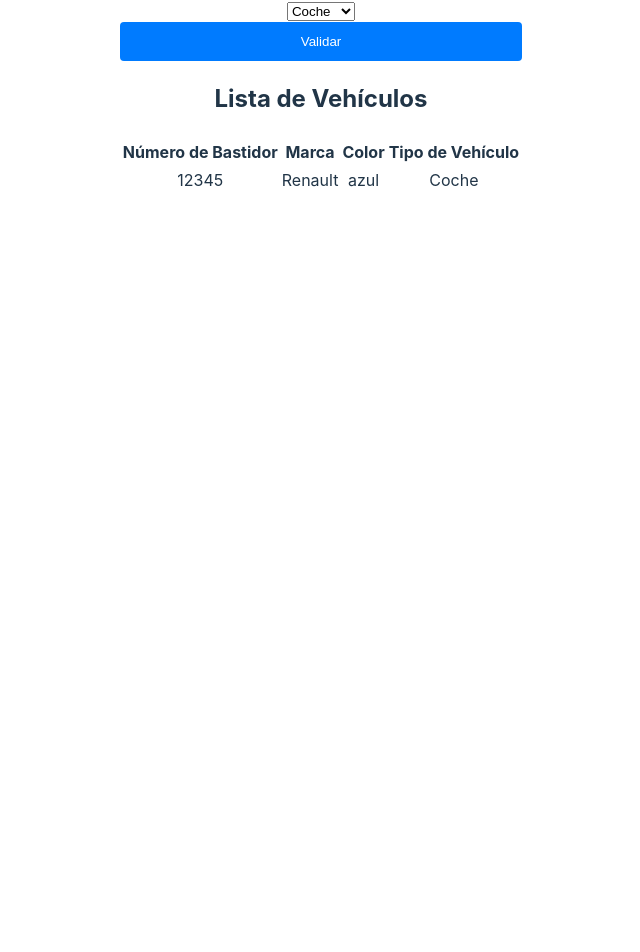
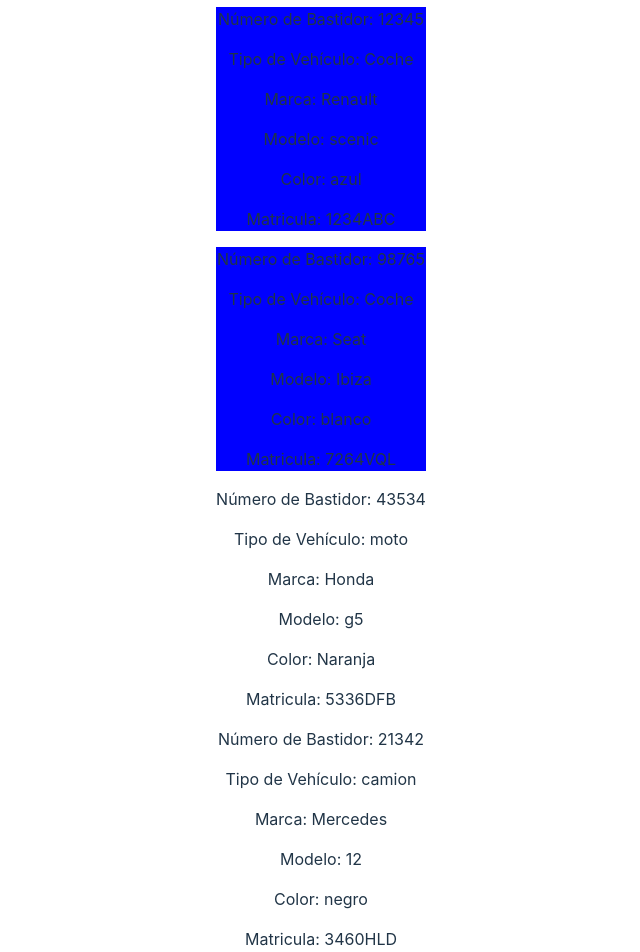
Before and after one commit to isaiasfl/Recuperacion2324, a React (Vite) app in the folder React/RafaelAmador/dia-02-04/: page / in a window 1280 px wide. Shown: the part 455-1407 px from the top of the page, without its empty margins (319-959 px from the left). Before the commit the page ends 800 px from the top, so only its background shows below. Built offline with nearby package versions, Linux system fonts and the light colour scheme; data requests are answered from the project's data file.

Commit message:
avance ejercicio 2 React

```diff
--- a/React/RafaelAmador/dia-02-04/server/db.json
+++ b/React/RafaelAmador/dia-02-04/server/db.json
@@ -1,14 +1,44 @@
 {
   "altas": [
     {
-            "id": 1,
+      "id": "1",
       "bastidor": "12345",
-            "marca" : "Renault",
+      "marca": "Renault",
       "modelo": "scenic",
       "tipo": "Coche",
       "color": "azul",
       "fecha": "02/04/2024",
-            "matricula":"1234ABC"
+      "matricula": "1234ABC"
+    },
+    {
+      "id": "91d8",
+      "bastidor": "98765",
+      "marca": "Seat",
+      "modelo": "Ibiza",
+      "tipo": "Coche",
+      "color": "blanco",
+      "fecha": "02/04/2024",
+      "matricula": "7264VQL"
+    },
+    {
+      "id": "c318",
+      "bastidor": "43534",
+      "marca": "Honda",
+      "modelo": "g5",
+      "tipo": "moto",
+      "color": "Naranja",
+      "fecha": "02/04/2024",
+      "matricula": "5336DFB"
+    },
+    {
+      "id": "bb96",
+      "bastidor": "21342",
+      "marca": "Mercedes",
+      "modelo": "12",
+      "tipo": "camion",
+      "color": "negro",
+      "fecha": "02/04/2024",
+      "matricula": "3460HLD"
     }
   ]
 }
--- a/React/RafaelAmador/dia-02-04/src/components/Form.jsx
+++ b/React/RafaelAmador/dia-02-04/src/components/Form.jsx
@@ -1,17 +1,22 @@
 import { useState } from "react"
 import Swal from 'sweetalert2';
+import { generarFechaActual } from "../helper/generateFecha";
+import { generarMatricula } from "../helper/generateMatricula";
+import { postVehiculo } from "../helper/postVehiculo";
 
 const Form = () => {
     const [bastidor, setBastidor] = useState("")
     const [marca, setMarca] = useState("")
+    const [modelo, setModelo] = useState("")
     const [color, setColor] = useState("")
     const [vehiculo, setVehiculo] = useState("Coche")
 
-    const handleSubmit = (event) => {
+    const handleSubmit = async (event) => {
         event.preventDefault();
 
 
-        if (!bastidor || !marca || !color) {
+        if (!bastidor || !marca || !modelo || !color) {
+
           Swal.fire({
             icon: 'error',
             title: 'Oops...',
@@ -19,15 +24,28 @@
           });
 
           return;
-        }else{
+        }else {
+          const fecha = generarFechaActual();
+          try {
+              const matricula = await generarMatricula(); // Espera a que se genere la matrícula
+              await postVehiculo(bastidor, vehiculo, marca, modelo, color, matricula, fecha);
               Swal.fire({
                   icon: 'success',
                   title: 'Formulario enviado!',
                   text: 'Los datos se han enviado correctamente.',
               });
+          } catch (error) {
+              console.error('Error al generar matrícula o enviar datos:', error);
+              Swal.fire({
+                  icon: 'error',
+                  title: 'Error',
+                  text: 'Ha ocurrido un error al enviar el formulario. Por favor, inténtalo de nuevo.',
+              });
+          }
       }
         setBastidor("")
         setMarca("")
+        setModelo("")
         setColor("")
         setVehiculo("Coche")
     }
@@ -49,6 +67,13 @@
         name="marca"
         value={marca}
         onChange={(e) => setMarca(e.target.value)}
+      /><br />
+       <label>Modelo del vehiculo</label><br />
+      <input
+        type="text"
+        name="modelo"
+        value={modelo}
+        onChange={(e) => setModelo(e.target.value)}
       /><br />
       <label>Color</label><br />
       <input
--- a/React/RafaelAmador/dia-02-04/src/components/ListaVehiculos.jsx
+++ b/React/RafaelAmador/dia-02-04/src/components/ListaVehiculos.jsx
@@ -11,29 +11,31 @@
     });
   }, [vehiculos]);
 
+  const getCardStyle = (tipo) => {
+    switch (tipo) {
+      case 'Coche':
+        return { backgroundColor: 'blue' };
+      case 'Moto':
+        return { backgroundColor: 'grey' };
+      case 'Camion':
+        return { backgroundColor: 'brown' };
+      default:
+        return {};
+    }
+  };
+
   return (
-    <div>
-      <h2>Lista de Vehículos</h2>
-      <table>
-        <thead>
-          <tr>
-            <th>Número de Bastidor</th>
-            <th>Marca</th>
-            <th>Color</th>
-            <th>Tipo de Vehículo</th>
-          </tr>
-        </thead>
-        <tbody>
-          {vehiculos.map((vehiculo, index) => (
-            <tr key={index}>
-              <td>{vehiculo.bastidor}</td>
-              <td>{vehiculo.marca}</td>
-              <td>{vehiculo.color}</td>
-              <td>{vehiculo.tipo}</td>
-            </tr>
-          ))}
-        </tbody>
-      </table>
+    <div className="vehiculos-container">
+      {vehiculos.map((vehiculo, index) => (
+        <div className="vehiculo-card" key={index} style={getCardStyle(vehiculo.tipo)}>
+          <p>Número de Bastidor: {vehiculo.bastidor}</p>
+          <p>Tipo de Vehículo: {vehiculo.tipo}</p>
+          <p>Marca: {vehiculo.marca}</p>
+          <p>Modelo: {vehiculo.modelo}</p>
+          <p>Color: {vehiculo.color}</p>
+          <p>Matricula: {vehiculo.matricula}</p>
+        </div>
+      ))}
     </div>
   );
 }
--- /dev/null
+++ b/React/RafaelAmador/dia-02-04/src/helper/generateFecha.js
@@ -0,0 +1,8 @@
+export const generarFechaActual = () => {
+    const fechaActual = new Date();
+    const dia = String(fechaActual.getDate()).padStart(2, '0');
+    const mes = String(fechaActual.getMonth() + 1).padStart(2, '0');
+    const año = fechaActual.getFullYear();
+
+    return `${dia}/${mes}/${año}`;
+}
--- /dev/null
+++ b/React/RafaelAmador/dia-02-04/src/helper/generateMatricula.js
@@ -0,0 +1,15 @@
+export const generarMatricula = async () => {
+    const letras = 'ABCDEFGHIJKLMNOPQRSTUVWXYZ';
+    let matricula;
+
+
+        matricula = '';
+        for (let i = 0; i < 4; i++) {
+            matricula += Math.floor(Math.random() * 10);
+        }
+        for (let i = 0; i < 3; i++) {
+            matricula += letras.charAt(Math.floor(Math.random() * letras.length));
+        }
+
+    return matricula;
+}
--- /dev/null
+++ b/React/RafaelAmador/dia-02-04/src/helper/postVehiculo.js
@@ -0,0 +1,9 @@
+export const postVehiculo = async (bastidor, tipo, marca, modelo, color, matricula, fecha) =>{
+    await fetch('http://localhost:4000/altas', {
+        method: 'POST',
+        headers: {
+            'Content-Type': 'application/json',
+        },
+        body: JSON.stringify({ bastidor, marca, modelo, tipo, color, fecha, matricula }),
+});
+}
```
Lines whose indentation alone changed are shown as unchanged.
